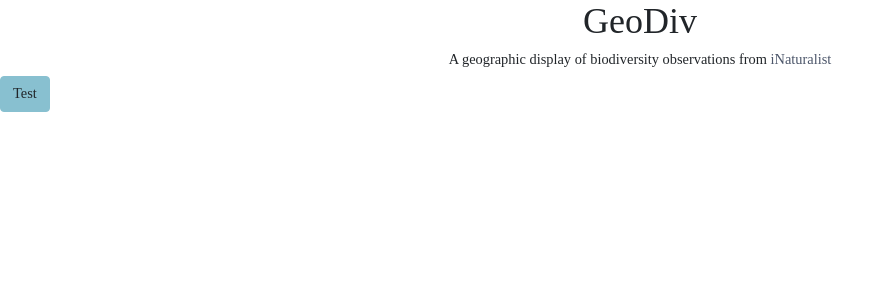
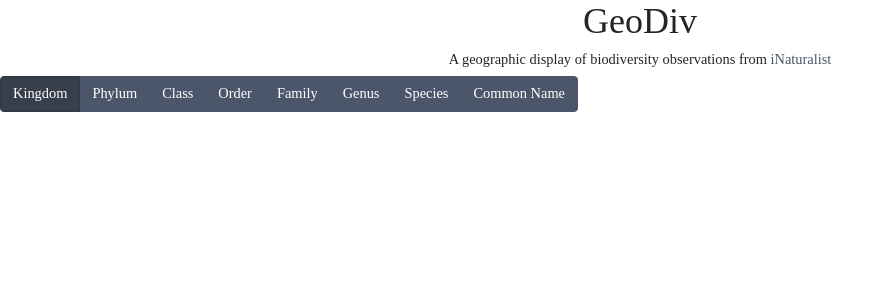
Before and after one commit to mattted/inat-geo, a React (Create React App) app in the folder fe/: page / in a window 1280 px wide. Shown: the top 300 px of the page, without its empty margins (0-895 px from the left). Built offline with nearby package versions, Linux system fonts and the light colour scheme; no server answers; a web font is replaced by a local one.

Commit message:
Add filter actions/reducer/component

```diff
--- /dev/null
+++ b/fe/src/actions/filterActions.js
@@ -0,0 +1,11 @@
+import API from '../api'
+
+const populateDatalist = (orgType) => {
+  return dispatch => {
+    dispatch({type: 'LOADING_DATALIST'})
+    API.fetch(orgType)
+      .then(data => dispatch({type: 'POPULATE_DATALIST', payload: {list: data, selected: orgType}}))
+  }
+}
+
+export {populateDatalist}
--- /dev/null
+++ b/fe/src/components/map/Filter.js
@@ -0,0 +1,48 @@
+import React, {Component} from 'react'
+import {connect} from 'react-redux'
+// import Button from 'react-bootstrap/Button'
+import ButtonGroup from 'react-bootstrap/ButtonGroup'
+import ToggleButton from 'react-bootstrap/ToggleButton'
+
+import {populateDatalist} from '../../actions/filterActions'
+
+class Filter extends Component {
+
+  componentDidUpdate(){
+    console.log(this.props)
+  }
+
+  render() {
+    return (
+      <>
+        <ButtonGroup toggle>
+          {this.props.radios.map((radio, i) => (
+            <ToggleButton
+              key={i}
+              type='radio'
+              variant='primary'
+              name={radio.name}
+              value={radio.value}
+              checked={radio.value === this.props.selected}
+              onChange={(e) => this.props.populateDatalist(e.target.value)}
+            >
+              {radio.name}
+            </ToggleButton>
+          ))}
+        </ButtonGroup>
+      </>
+    )
+  }
+}
+
+function mapDispatchToProps(dispatch){
+  return {
+    populateDatalist: (orgType) => dispatch(populateDatalist(orgType)),
+  }
+}
+
+function mapStateToProps(state) {
+  return {...state.filter}
+}
+
+export default connect(mapStateToProps, mapDispatchToProps)(Filter)
--- a/fe/src/components/map/MapFilter.js
+++ /dev/null
@@ -1,43 +0,0 @@
-import React, {Component} from 'react'
-import {connect} from 'react-redux'
-import Button from 'react-bootstrap/Button'
-import ButtonGroup from 'react-bootstrap/ButtonGroup'
-import ToggleButton from 'react-bootstrap/ToggleButton'
-
-class MapFilter extends Component {
-  constructor(props) {
-    super(props)
-  }
-
-  componentDidMount(){
-    console.log(this.props.test)
-  }
-
-  render() {
-    return (
-      <>
-        <ButtonGroup toggle>
-          <ToggleButton
-            type='radio'
-            variant='info'
-            value={1}
-          >
-            Test
-          </ToggleButton>
-        </ButtonGroup>
-      </>
-    )
-  }
-}
-
-function mapDispatchToProps(dispatch){
-  return {}
-}
-
-function mapStateToProps(state){
-  return {
-    test: state
-  }
-}
-
-export default connect(mapStateToProps, mapDispatchToProps)(MapFilter)
--- a/fe/src/containers/App.js
+++ b/fe/src/containers/App.js
@@ -1,7 +1,7 @@
 import React, {Component} from 'react'
 import {connect} from 'react-redux'
 import {initGeo} from '../actions/geoActions'
-import {initDatalist} from '../action/filterActions'
+import {populateDatalist} from '../actions/filterActions'
 
 import Header from '../components/layout/Header'
 import MapContainer from './MapContainer'
@@ -10,6 +10,7 @@ class App extends Component {
   componentDidMount() {
     console.log("Calling initGeo()")
     this.props.initGeo()
+    this.props.populateDatalist('kingdom')
   }
 
   render() {
@@ -24,7 +25,8 @@ class App extends Component {
 
 const mapDispatchToProps = dispatch => {
   return {
-    initGeo: () => dispatch(initGeo())
+    initGeo: () => dispatch(initGeo()),
+    populateDatalist: (orgType) => dispatch(populateDatalist(orgType))
   }
 }
 
--- a/fe/src/containers/MapContainer.js
+++ b/fe/src/containers/MapContainer.js
@@ -1,16 +1,11 @@
 import React, {Component} from 'react'
-import MapFilter from '../components/map/MapFilter'
+import Filter from '../components/map/Filter'
 
 class MapContainer extends Component {
-  constructor(props) {
-    super(props)
-    this.props = props
-  }
 
   render() {
-    console.log(this.props)
     return (
-      <MapFilter />
+      <Filter />
     )
   }
 }
--- a/fe/src/index.js
+++ b/fe/src/index.js
@@ -1,7 +1,6 @@
 import React from 'react';
 import ReactDOM from 'react-dom';
 import App from './containers/App';
-import Container from 'react-bootstrap/Container';
 import './styles/App.scss';
 import {Provider} from 'react-redux'
 import {createStore, applyMiddleware} from 'redux'
@@ -12,9 +11,7 @@ const store = createStore(rootReducer, applyMiddleware(thunk))
 
 ReactDOM.render(
   <Provider store={store}>
-    {/* <Container className='px-5'> */}
-      <App />
-    {/* </Container> */}
+    <App />
   </Provider>,
   document.getElementById('root')
 );
--- /dev/null
+++ b/fe/src/reducers/filterReducer.js
@@ -0,0 +1,37 @@
+const filterReducer = (state = {
+  radios: [
+    {name: 'Kingdom', value: 'kingdom'},
+    {name: 'Phylum', value: 'phylum'},
+    {name: 'Class', value: 'klass'},
+    {name: 'Order', value: 'order'},
+    {name: 'Family', value: 'family'},
+    {name: 'Genus', value: 'genus'},
+    {name: 'Species', value: 'species'},
+    {name: 'Common Name', value: 'common'},
+  ],
+  selected: '',
+  list: [],
+  loading: false,
+} , action) => {
+  switch(action.type) {
+    case 'LOADING_DATALIST':
+      console.log("filterReducer action: LOADING_DATALIST")
+      return {
+        ...state,
+        loading: true
+      }
+    case 'POPULATE_DATALIST':
+      console.log("filterReducer action: POPULATE_DATALIST")
+      console.log(action.payload)
+      return {
+        ...state,
+        selected: action.payload.selected,
+        loading: false,
+        list: action.payload.list
+      }
+    default:
+      return state
+  }
+}
+
+export default filterReducer
--- a/fe/src/reducers/rootReducer.js
+++ b/fe/src/reducers/rootReducer.js
@@ -1,8 +1,10 @@
 import {combineReducers} from 'redux'
 import geoReducer from './geoReducer'
+import filterReducer from './filterReducer'
 
 const rootReducer = combineReducers({
   geo: geoReducer,
+  filter: filterReducer,
 })
 
 export default rootReducer
```
